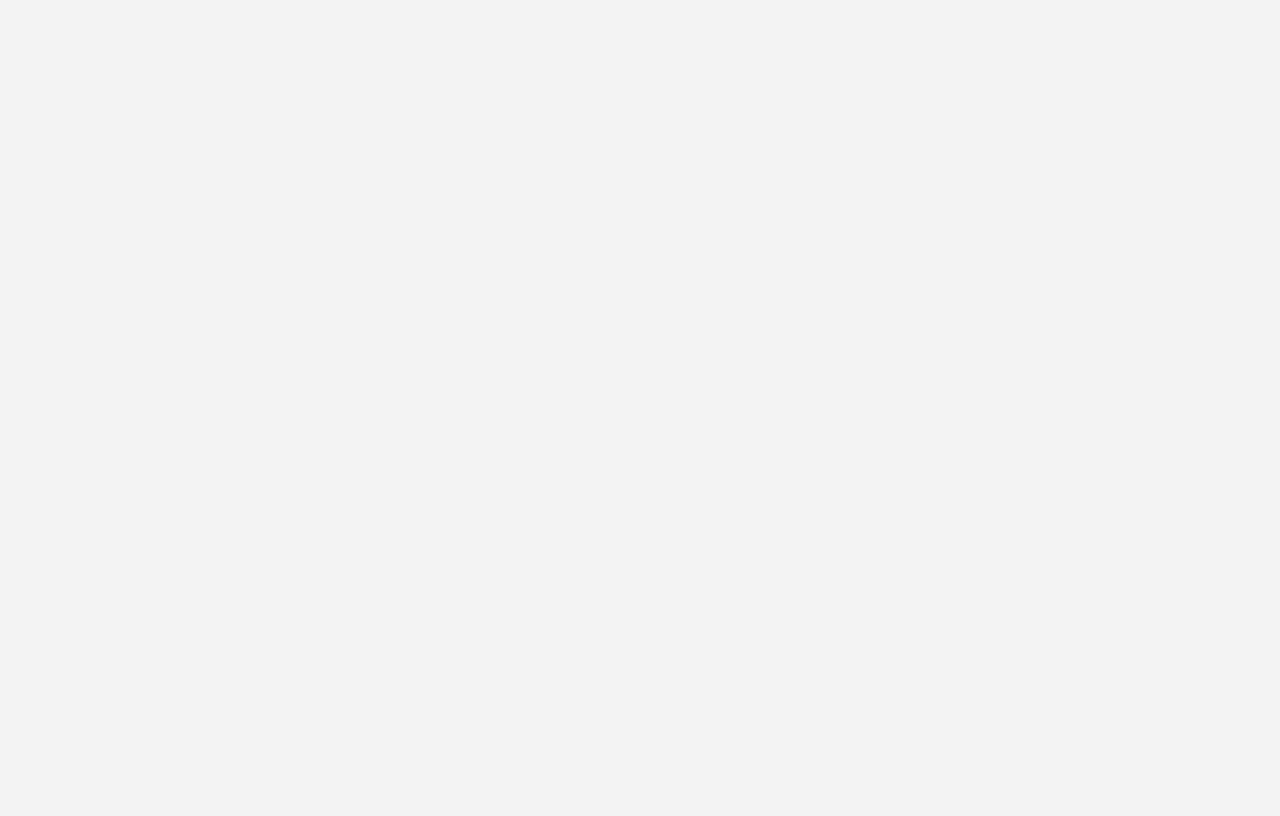
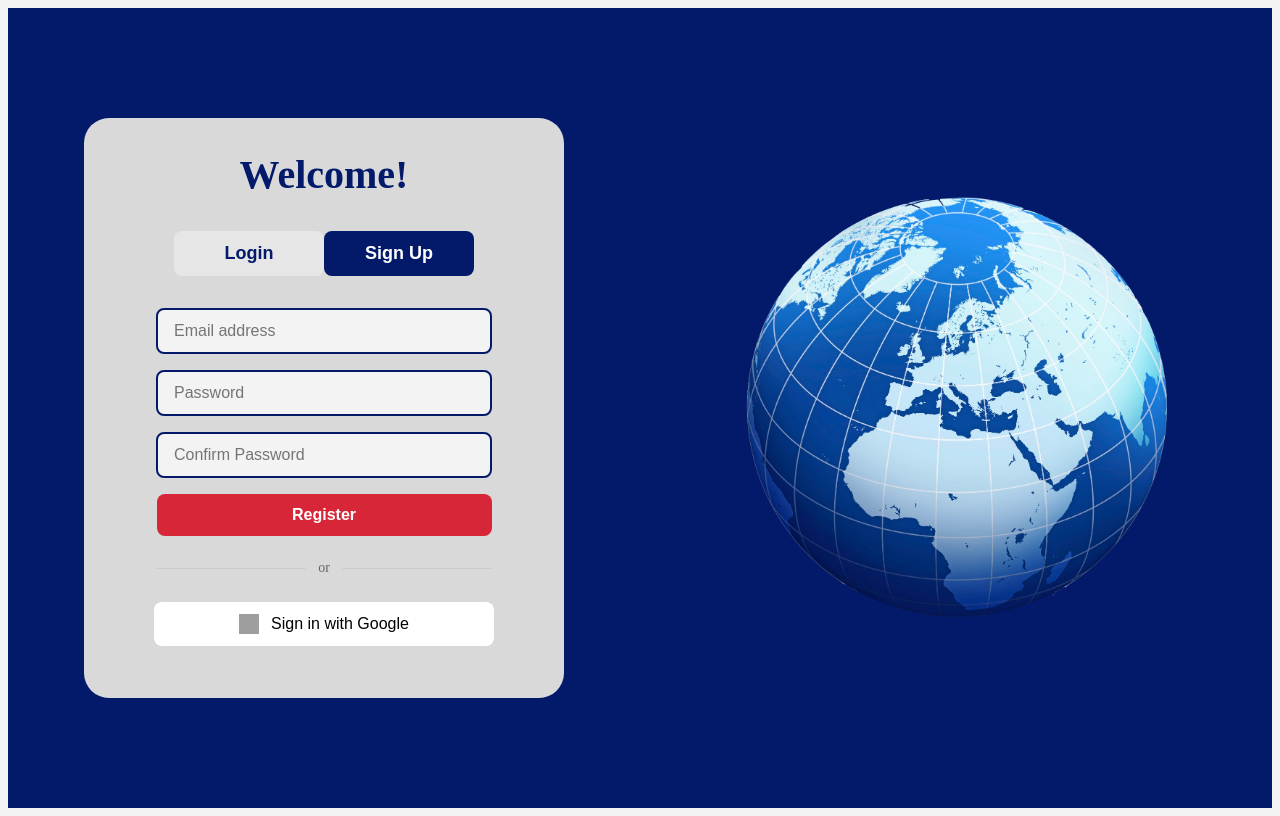
Before and after one commit to rusuioana7/Aware, a React (Vite) app in the folder front-aware/: page /register in a window 1280 px wide. Before the commit this address had no page. Built offline with nearby package versions, Linux system fonts and the light colour scheme; grey boxes are pictures that could not be loaded; a web font is replaced by a local one.

Commit message:
register page

```diff
--- a/front-aware/src/components/LoginPage/LoginButton.tsx
+++ b/front-aware/src/components/AuthPage/AuthButton.tsx
@@ -1,8 +1,11 @@
 import React from 'react';
 
+interface LoginButtonProps {
+    label: string;
+}
+
 const buttonStyle: React.CSSProperties = {
-    width: '80%',
-    maxWidth: '335px',
+    width: '335px',
     padding: '12px 16px',
     fontSize: '16px',
     borderRadius: '8px',
@@ -12,7 +15,6 @@ const buttonStyle: React.CSSProperties = {
     cursor: 'pointer',
     fontWeight: 'bold',
     transition: 'all 0.3s ease',
-    marginTop: '16px',
 };
 
 const hoverStyle: React.CSSProperties = {
@@ -21,18 +23,18 @@ const hoverStyle: React.CSSProperties = {
     border: '2px solid #D72638',
 };
 
-const LoginButton: React.FC = () => {
+const AuthButton: React.FC<LoginButtonProps> = ({ label }) => {
     const [isHovered, setIsHovered] = React.useState(false);
 
     return (
         <button
-            style={isHovered ? {...buttonStyle, ...hoverStyle} : buttonStyle}
+            style={isHovered ? { ...buttonStyle, ...hoverStyle } : buttonStyle}
             onMouseEnter={() => setIsHovered(true)}
             onMouseLeave={() => setIsHovered(false)}
         >
-            Login
+            {label}
         </button>
     );
 };
 
-export default LoginButton;
+export default AuthButton;
--- a/front-aware/src/components/LoginPage/Container.tsx
+++ b/front-aware/src/components/AuthPage/Container.tsx
@@ -1,14 +1,28 @@
-import React, {useState} from 'react';
+import React, { useState, useEffect } from 'react';
+import { useLocation, useNavigate } from 'react-router-dom';
 import Toggle from './Toggle';
 import CredentialsForm from './CredentialsForm';
 import Divider from './Divider';
-import GoogleLoginButton from './GoogleLoginButton';
+import GoogleButton from './GoogleButton.tsx';
 
 const Container: React.FC = () => {
+    const location = useLocation();
+    const navigate = useNavigate();
+
     const [activeTab, setActiveTab] = useState<'login' | 'signup'>('login');
+
+    useEffect(() => {
+        // Set initial state based on URL
+        if (location.pathname === '/register') {
+            setActiveTab('signup');
+        } else {
+            setActiveTab('login');
+        }
+    }, [location.pathname]);
 
     const handleTabChange = (tab: 'login' | 'signup') => {
         setActiveTab(tab);
+        navigate(tab === 'login' ? '/login' : '/register');
     };
 
     return (
@@ -18,11 +32,11 @@ const Container: React.FC = () => {
 
             <Toggle activeTab={activeTab} onTabChange={handleTabChange}/>
 
-            <CredentialsForm/>
+            <CredentialsForm mode={activeTab} />
 
             <Divider/>
 
-            <GoogleLoginButton/>
+            <GoogleButton/>
         </div>
     );
 };
--- a/front-aware/src/components/LoginPage/CredentialsForm.tsx
+++ b/front-aware/src/components/AuthPage/CredentialsForm.tsx
@@ -1,5 +1,9 @@
 import React from 'react';
-import LoginButton from './LoginButton';
+import AuthButton from './AuthButton.tsx';
+
+interface CredentialsFormProps {
+    mode: 'login' | 'signup';
+}
 
 const inputStyle: React.CSSProperties = {
     width: '70%',
@@ -22,6 +26,14 @@ const forgotPasswordStyle: React.CSSProperties = {
     marginTop: '-8px',
 };
 
+const responsiveForgotPasswordTextStyle: React.CSSProperties = {
+    color: '#031A6B',
+    fontSize: '14px',
+    cursor: 'pointer',
+    width: '100%',
+    textAlign: 'left',
+    paddingLeft: '65px',
+};
 
 const formStyle: React.CSSProperties = {
     marginTop: '32px',
@@ -32,16 +44,7 @@ const formStyle: React.CSSProperties = {
     maxWidth: '480px',
 };
 
-const responsiveForgotPasswordTextStyle: React.CSSProperties = {
-    color: '#031A6B',
-    fontSize: '14px',
-    cursor: 'pointer',
-    width: '100%',
-    textAlign: 'left',
-    paddingLeft: '65px',
-};
-
-const CredentialsForm: React.FC = () => {
+const CredentialsForm: React.FC<CredentialsFormProps> = ({ mode }) => {
     return (
         <form style={formStyle}>
             <input
@@ -54,11 +57,22 @@ const CredentialsForm: React.FC = () => {
                 placeholder="Password"
                 style={inputStyle}
             />
-            <div style={forgotPasswordStyle}>
-                <p style={responsiveForgotPasswordTextStyle}>Forgot Password?</p>
-            </div>
 
-            <LoginButton/>
+            {mode === 'signup' && (
+                <input
+                    type="password"
+                    placeholder="Confirm Password"
+                    style={inputStyle}
+                />
+            )}
+
+            {mode === 'login' && (
+                <div style={forgotPasswordStyle}>
+                    <p style={responsiveForgotPasswordTextStyle}>Forgot Password?</p>
+                </div>
+            )}
+
+            <AuthButton label={mode === 'login' ? 'Login' : 'Register'} />
         </form>
     );
 };
--- a/front-aware/src/components/LoginPage/GoogleLoginButton.tsx
+++ b/front-aware/src/components/AuthPage/GoogleButton.tsx
@@ -24,7 +24,7 @@ const googleIconStyle: React.CSSProperties = {
     height: '20px',
 };
 
-const GoogleLoginButton: React.FC = () => {
+const GoogleButton: React.FC = () => {
     return (
         <button style={googleButtonStyle}>
             <img
@@ -37,4 +37,4 @@ const GoogleLoginButton: React.FC = () => {
     );
 };
 
-export default GoogleLoginButton;
+export default GoogleButton;
--- a/front-aware/src/main.tsx
+++ b/front-aware/src/main.tsx
@@ -3,7 +3,8 @@ import ReactDOM from 'react-dom/client';
 import {BrowserRouter, Routes, Route} from 'react-router-dom';
 import './index.css';
 import LandingPage from './pages/LandingPage.tsx';
-import LoginPage from './pages/LoginPage.tsx';
+import AuthPage from './pages/AuthPage.tsx';
+
 
 const root = ReactDOM.createRoot(document.getElementById('root') as HTMLElement);
 root.render(
@@ -11,7 +12,9 @@ root.render(
         <BrowserRouter>
             <Routes>
                 <Route path="/" element={<LandingPage/>}/>
-                <Route path="/login" element={<LoginPage/>}/>
+                <Route path="/login" element={<AuthPage />} />
+                <Route path="/register" element={<AuthPage />} />
+
             </Routes>
         </BrowserRouter>
     </React.StrictMode>
--- a/front-aware/src/pages/LoginPage.tsx
+++ b/front-aware/src/pages/AuthPage.tsx
@@ -1,6 +1,6 @@
-import Container from '../components/LoginPage/Container.tsx';
+import Container from '../components/AuthPage/Container.tsx';
 
-const LoginPage: React.FC = () => {
+const AuthPage: React.FC = () => {
 
 
     return (
@@ -21,4 +21,4 @@ const LoginPage: React.FC = () => {
     );
 };
 
-export default LoginPage;
+export default AuthPage;
--- a/front-aware/src/pages/LandingPage.tsx
+++ b/front-aware/src/pages/LandingPage.tsx
@@ -33,7 +33,9 @@ const LandingPage: React.FC = () => {
                         <Link to="/login">
                             <Button label="Log in"/>
                         </Link>
+                        <Link to="/register">
                         <Button label="Get Started"/>
+                        </Link>
                     </div>
                 </div>
             </section>
```
Also changed, not shown: front-aware/src/components/AuthPage/Divider.tsx (renamed from front-aware/src/components/LoginPage/Divider.tsx), front-aware/src/components/AuthPage/Toggle.tsx (renamed from front-aware/src/components/LoginPage/Toggle.tsx).
